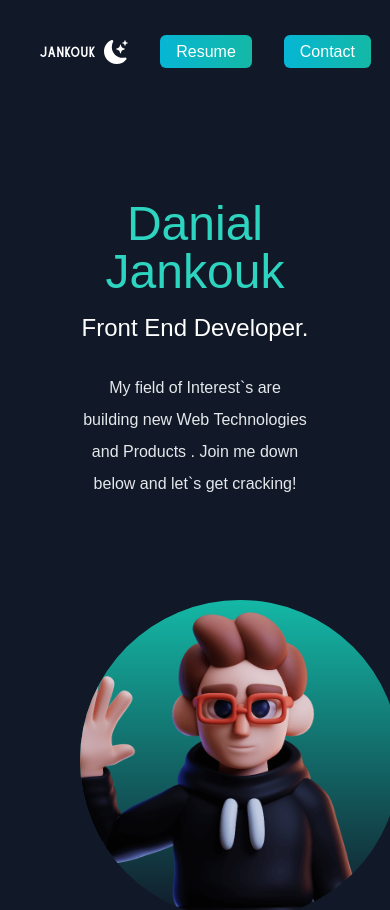
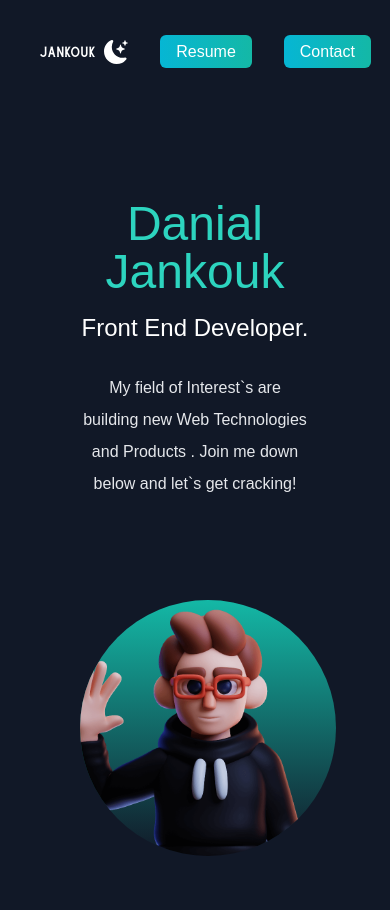
Before and after one commit to danialjankouk/portfolio, a Next.js app: page / in a window 390 px wide. Shown: the top 910 px of the page. Built offline with nearby package versions, Linux system fonts and the light colour scheme.

Commit message:
responsive update

```diff
--- a/pages/index.js
+++ b/pages/index.js
@@ -12,12 +12,12 @@ export default function Home() {
   const [darkMode, setDarkMode] = useState(false);
 
   return (
-    <div className={!darkMode ? "dark" : ""}>
+    <div className={!darkMode ? "dark mx-auto overflow-hidden" : "mx-auto"}>
       <Head>
         <title>Danial Jankouk</title>
         <link rel="icon" href="/favicon.png" />
       </Head>
-      <main className=" bg-slate-300 px-10 dark:bg-gray-900 md:px-20 lg:px-40">
+      <main className="bg-slate-300 px-10 dark:bg-gray-900 md:px-20 lg:px-40">
         <section className="min-h-screen">
           <nav className="py-10 mb-12 flex justify-between dark:text-white">
             <h1 className="font-burtons md:text-xl pr-2">jankouk</h1>
@@ -58,7 +58,7 @@ export default function Home() {
               My field of Interest`s are building new Web Technologies and
               Products . Join me down below and let`s get cracking!
             </p>
-            <div className="mx-auto bg-gradient-to-b from-teal-500 rounded-full w-80 h-80 relative overflow-hidden mt-20 md:h-96 md:w-96">
+            <div className="mx-auto bg-gradient-to-b from-teal-500 rounded-full w-64 h-64 relative overflow-hidden mt-20 md:h-96 md:w-96">
               <Image src={deved} layout="fill" objectFit="cover" alt="image" />
             </div>
           </div>
```
